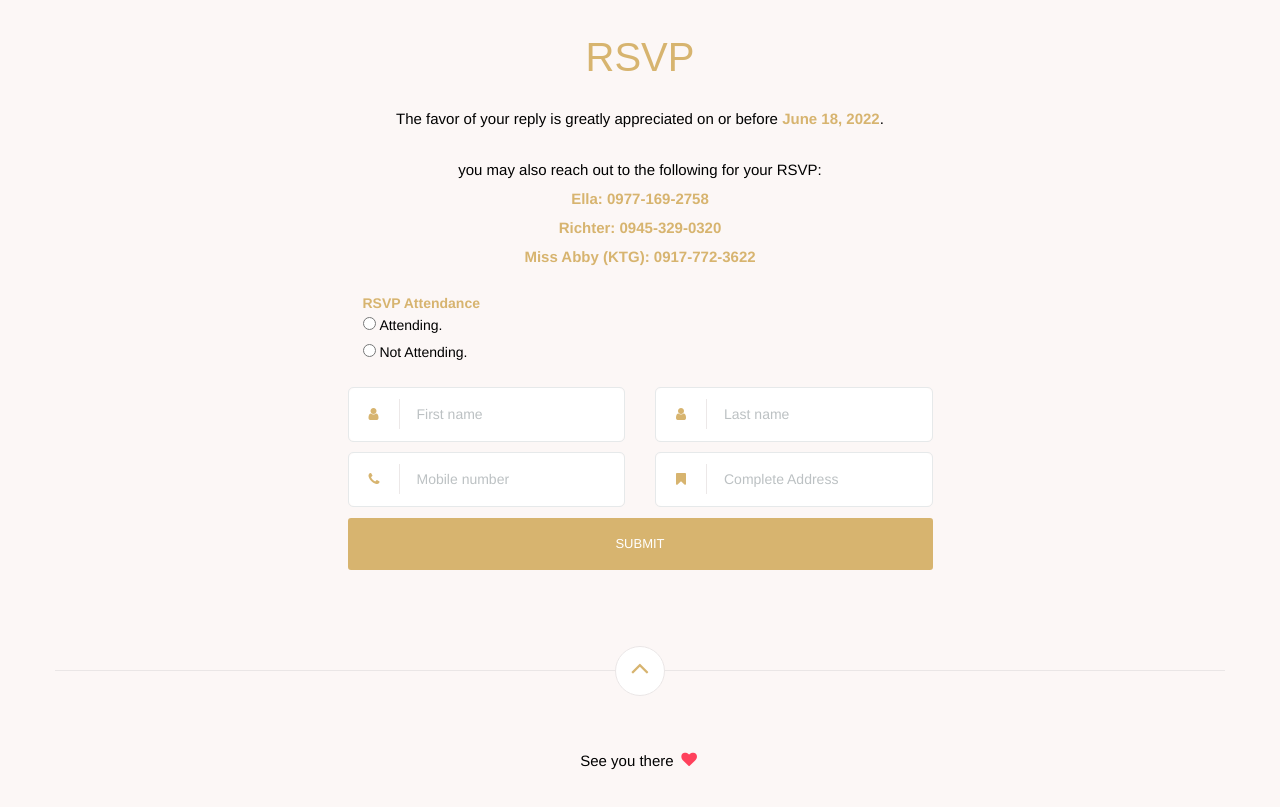
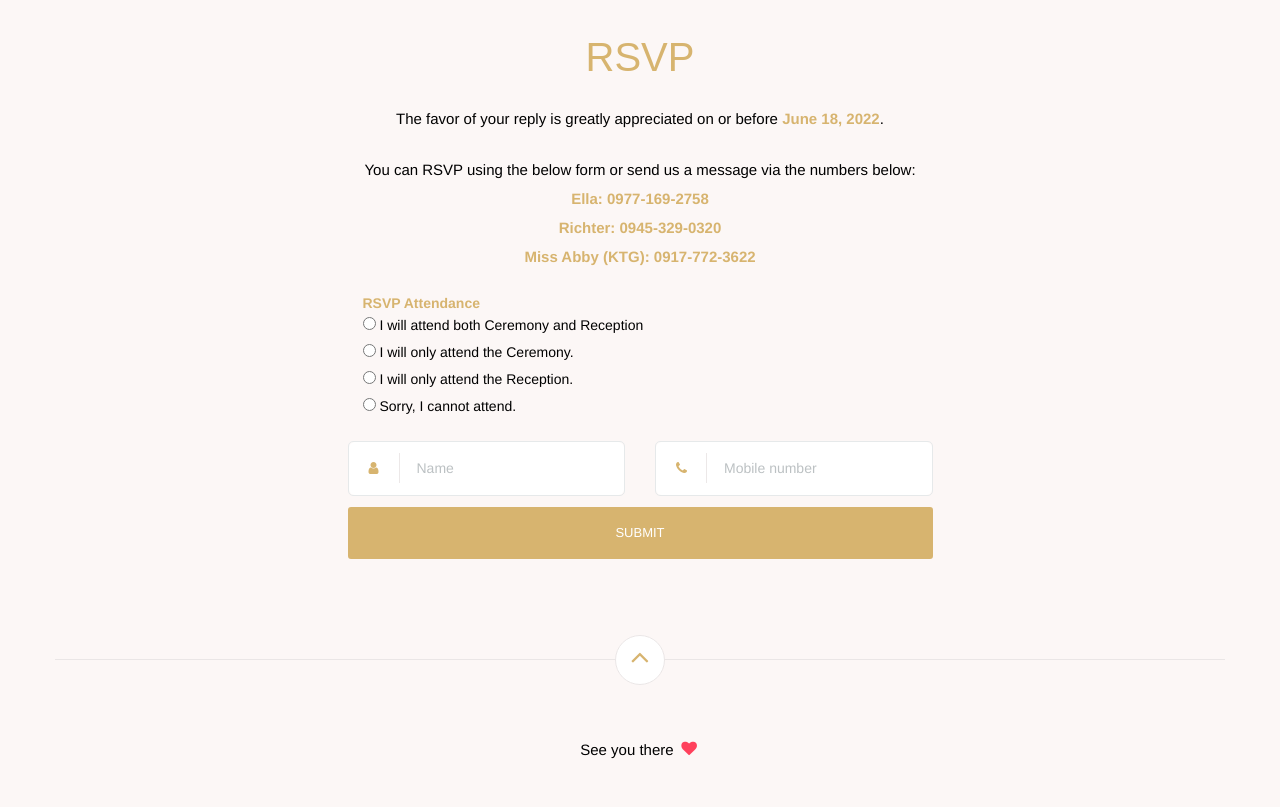
Before and after one commit to rchlldmngz/ritcherellalyn, a website: page index.html in a window 1280 px wide. Shown: the part 4657-5464 px from the top of the page. Drawn offline with nearby package versions, Linux system fonts and the light colour scheme; some packages are replaced by stand-ins of ours; a web font is replaced by a local one.

Commit message:
revise RSVP

```diff
--- a/index.html
+++ b/index.html
@@ -327,7 +327,7 @@
                 <p></p>
                 <p>The favor of your reply is greatly appreciated on or before
                     <strong>June 18, 2022</strong>.</p>
-                    <p>you may also reach out to the following for your RSVP:<br>
+                    <p>You can RSVP using the below form or send us a message via the numbers below:<br>
                     <strong>Ella: 0977-169-2758<br>
                         Richter: 0945-329-0320<br>
                         Miss Abby (KTG): 0917-772-3622</strong></p>
@@ -338,48 +338,38 @@
                         <div class="col-md-12 col-sm-12">
                             <strong>RSVP Attendance</strong><br>
                             <div class="form-check">
-                                <input class="fa form-check-input" type="radio" id="attend" name="attendance" value="Attending">
-                                <label class="form-check-label" for="radio-a">Attending.</label>
+                                <input class="fa form-check-input" type="radio" id="attend" name="attendance" value="Ceremony and Reception">
+                                <label class="form-check-label" for="radio-a">I will attend both Ceremony and Reception</label>
                             </div>
                             <div class="form-check">
-                                <input class="fa form-check-input" type="radio" id="not_attend" name="attendance" value="Not Attending">
-                                <label class="form-check-label" for="radio-c">Not Attending.</label>
+                                <input class="fa form-check-input" type="radio" id="ceremony_only" name="attendance" value="Ceremony">
+                                <label class="form-check-label" for="radio-c">I will only attend the Ceremony.</label>
+                            </div>
+                            <div class="form-check">
+                                <input class="fa form-check-input" type="radio" id="reception_only" name="attendance" value="Reception">
+                                <label class="form-check-label" for="radio-c">I will only attend the Reception.</label>
+                            </div>
+                            <div class="form-check">
+                                <input class="fa form-check-input" type="radio" id="not_attend" name="attendance" value="Not attending">
+                                <label class="form-check-label" for="radio-c">Sorry, I cannot attend.</label>
                             </div>
                             <br>
                         </div>
                     <div class="row">
                         <div class="col-md-6 col-sm-6">
                             <div class="form-input-group">
-                                <i class="fa fa-user"></i><input name="first_name" id="guestname"
-                                                                 placeholder="First name"
+                                <i class="fa fa-user"></i><input name="name" id="guestname"
+                                                                 placeholder="Name"
                                                                  required>
                             </div>
                         </div>
                         <div class="col-md-6 col-sm-6">
                             <div class="form-input-group">
-                                <i class="fa fa-user"></i><input name="last_name" id="guestname"
-                                                                 placeholder="Last name"
-                                                                 required>
+                                <i class="fa fa-phone"></i><input type="number" id="phone" name="phone"
+                                                                    placeholder="Mobile number">
                             </div>
                         </div>
                     </div>
-                    <div class="row">
-                        <div class="col-md-6 col-sm-6">
-                            <div class="form-input-group">
-                                <i class="fa fa-phone"></i><input type="number" id="phone" name="phone"
-                                                                    placeholder="Mobile number"
-                                >
-                            </div>
-                        </div>
-                        <div class="col-md-6 col-sm-6">
-                            <div class="form-input-group">
-                                <i class="fa fa-bookmark"></i><input id="address" name="address"
-                                                                    placeholder="Complete Address"
-                                >
-                            </div>
-                        </div>
-                    </div>
-
                     <div class="row">
                         <div class="col-md-12" id="alert-wrapper"></div>
                     </div>
--- a/sass/styles.scss
+++ b/sass/styles.scss
@@ -103,8 +103,8 @@ h6 {
 .btn-fill:hover,
 .btn-fill:focus {
     color: black;
-    background-color: #C2C5EE;
-    border-color: #C2C5EE
+    background-color: #B58A53;
+    border-color: #B58A53
 }
 
 .btn-small {
```
Also changed, not shown: css/styles.min.css, 2 other files.
